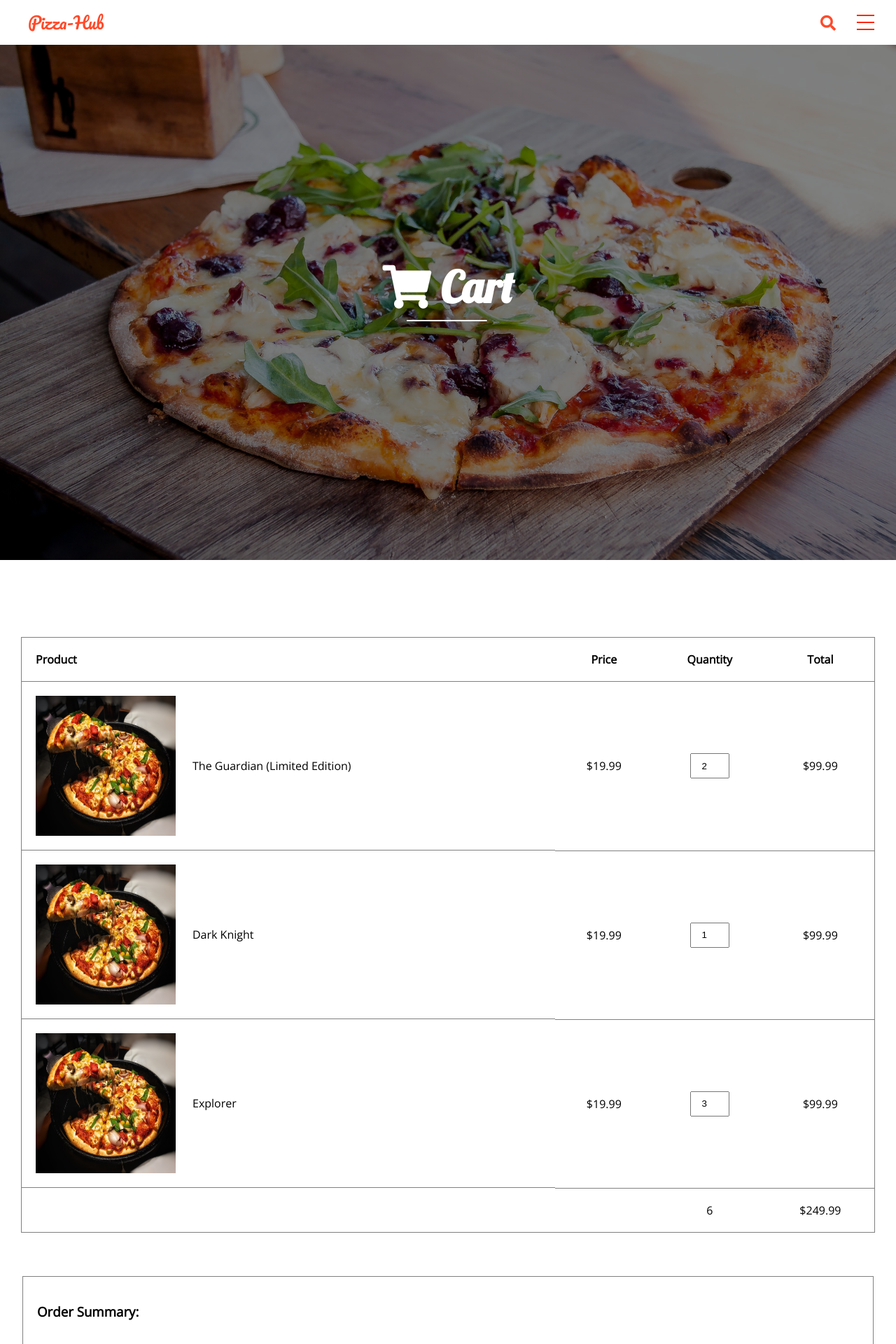
After one commit to Ronik22/Django_PizzaHub, a Django app: page /cart/ in a window 1280 px wide. The commit adds this page. Shown: the top 1920 px of the page at 70% size. Run offline with Django 3.2, Linux system fonts and the light colour scheme.

Commit message:
cart temp added

```diff
--- /dev/null
+++ b/cart/templates/cart/cart.html
@@ -0,0 +1,167 @@
+{% load static %}
+
+<!DOCTYPE html>
+<html lang="en">
+<head>
+    <meta charset="UTF-8">
+    <meta http-equiv="X-UA-Compatible" content="IE=edge">
+    <meta name="viewport" content="width=device-width, initial-scale=1.0">
+    <meta name="keywords" content="pizza,food,order,pizzahub,party">
+    <meta name="author" content="Ronik Bhattacharjee">
+    <meta name="description" content="Pizza-Hub is a pizza ordering website">
+
+    <!-- <link href="https://cdn.jsdelivr.net/npm/bootstrap@5.0.0-beta3/dist/css/bootstrap.min.css" rel="stylesheet" integrity="sha384-eOJMYsd53ii+scO/bJGFsiCZc+5NDVN2yr8+0RDqr0Ql0h+rP48ckxlpbzKgwra6" crossorigin="anonymous"> -->
+    <link rel="stylesheet" href="https://cdnjs.cloudflare.com/ajax/libs/font-awesome/5.15.3/css/all.min.css" integrity="sha512-iBBXm8fW90+nuLcSKlbmrPcLa0OT92xO1BIsZ+ywDWZCvqsWgccV3gFoRBv0z+8dLJgyAHIhR35VZc2oM/gI1w==" crossorigin="anonymous" />
+    <link rel="stylesheet" href="{% static 'ecom/css/style.css' %}">
+    <title>Pizza-Hub | Cart</title>
+</head>
+<body>
+
+    <!-- HEADER -->
+
+    <!-- NAVBAR -->
+    <nav style="background-color: rgb(255, 255, 255);" class="navbar">
+        <div style="font-family: 'Pacifico', cursive;" class="nav-logo">Pizza-Hub</div>
+        <div class="searchtoggle">
+            <i class="fas fa-search"></i>
+        </div>
+        <div onclick="openNav()" class="toggle-side-nav">
+            <div class="ntlines"></div>
+            <div class="ntlines"></div>
+            <div class="ntlines"></div>
+        </div>
+    </nav>
+
+    <!-- SIDENAVBAR  -->
+    <div id="mySidenav" class="sidenav">
+        <a href="javascript:void(0)" class="closebtn" onclick="closeNav()">&times;</a>
+        <br><br><br>
+        <a href="./index.html">Home</a>
+        <a href="./menu.html">Menu</a>
+        <a href="#">Reservation</a>
+        <a href="./cart.html">Cart</a>
+        <a href="#">About</a>
+        <a href="#">Contact</a>
+    </div>
+
+
+    <!-- MAIN BODY -->
+
+    <main>
+
+        <!-- FIRST PART -->
+
+        <div class="m-jumbo">
+            <h2 class="p2-heading"><i class="fas fa-shopping-cart"></i> Cart</h2>
+        </div>
+
+        <!-- SECOND PART -->
+
+        <!-- Cart -->
+
+        <div class="shpcart">
+            <table id="shptable">
+                <tr>
+                    <th class="thsplft">Product</th>
+                    <th>Price</th>
+                    <th>Quantity</th>
+                    <th>Total</th>
+                </tr>
+                <tr>
+                    <td class="shpimg">
+                        <img src="{% static 'ecom/images/karthik-garikapati-oBbTc1VoT-0-unsplash.jpg' %}" alt="">
+                        <div>The Guardian (Limited Edition)</div>
+                    </td>
+                    <td>$19.99</td>
+                    <td>
+                        <input class="tdinp" type="number" value="2" min="1" max="10">
+                    </td>
+                    <td>$99.99</td>
+                </tr>
+                <tr>
+                    <td class="shpimg">
+                        <img src="{% static 'ecom/images/karthik-garikapati-oBbTc1VoT-0-unsplash.jpg' %}" alt="">
+                        <div>Dark Knight</div>
+                    </td>
+                    <td>$19.99</td>
+                    <td>
+                        <input class="tdinp" type="number" value="1" min="1" max="10">
+                    </td>
+                    <td>$99.99</td>
+                </tr>
+                <tr>
+                    <td class="shpimg">
+                        <img src="{% static 'ecom/images/karthik-garikapati-oBbTc1VoT-0-unsplash.jpg' %}" alt="">
+                        <div>Explorer</div>
+                    </td>
+                    <td>$19.99</td>
+                    <td>
+                        <input class="tdinp" type="number" value="3" min="1" max="10">
+                    </td>
+                    <td>$99.99</td>
+                </tr>
+                <tr>
+                    <td class="thsplft">
+
+                    </td>
+                    <td></td>
+                    <td>6</td>
+                    <td>$249.99</td>
+                </tr>
+            </table>
+        </div>
+
+        <div class="shpcheckout">
+            <h3>Order Summary:</h3>
+            <hr style="margin: 20px 0px 30px 0px;">
+            <span>&nbsp&#9745 Item Subtotal: $249.99</span>
+            <span>&nbsp&#9745 Discount: $49</span>
+            <span>&nbsp&#9745 Delivery Charges: FREE</span>
+            <span>&nbsp&#9745 Amount to be paid: $200.99</span>
+            <button>Checkout</button>
+        </div>
+
+    </main>
+
+
+    <!-- FOOTER -->
+    <footer>
+    <!-- Contact form -->
+        <div class="f-container">
+            <div class="cfttab1">
+                <div id="ftrabt">
+                    <span>About</span><br><br>
+                    Lorem, ipsum dolor sit amet consectetur adipisicing elit. Est vel quam numquam maxime pariatur minus libero reprehenderit veritatis iste dolores?
+                </div>
+                <br><br>
+                <div><i class="fas fa-map-marker-alt"></i> &nbsp&nbsp 379 Hudson St, New York, US</div><br>
+                <div><i class="fas fa-phone-alt"></i>&nbsp&nbsp +21-3315-856987</div><br>
+                <div><i class="fas fa-envelope"></i>&nbsp&nbsp pizzaHub@example.com</div>
+                <br><br>
+                <div id="ftrsocial">
+                    <i class="fab fa-facebook-f"></i>
+                    <i class="fab fa-twitter"></i>
+                    <i class="fab fa-instagram"></i>
+                    <i class="fab fa-linkedin-in"></i>
+                    <i class="fab fa-google-plus-g"></i>
+                </div>
+            </div>
+            <div class="cfttab2">
+                <span id="gitctf">Get in Touch</span>
+                <form action="/action_page.php">
+                    <input type="text" id="fname" name="firstname" placeholder="First Name">
+                    <input type="text" id="lname" name="lastname" placeholder="Last Name">
+                    <input type="text" id="email" name="email" placeholder="Email ID">
+                    <textarea id="subject" name="subject" placeholder="Write your message here.." style="height:200px"></textarea>
+
+                    <input type="submit" value="Submit">
+                </form>
+            </div>
+        </div>
+    </footer>
+
+    <!-- SCRIPTS -->
+    <!-- <script src="https://cdn.jsdelivr.net/npm/bootstrap@5.0.0-beta3/dist/js/bootstrap.bundle.min.js" integrity="sha384-JEW9xMcG8R+pH31jmWH6WWP0WintQrMb4s7ZOdauHnUtxwoG2vI5DkLtS3qm9Ekf" crossorigin="anonymous"></script> -->
+    <script src="{% static 'ecom/js/script.js' %}"></script>
+</body>
+</html>
--- /dev/null
+++ b/cart/urls.py
@@ -0,0 +1,7 @@
+from django.contrib import admin
+from django.urls import path, include
+from .views import cart
+
+urlpatterns = [
+    path('', cart, name="cart"),
+]
--- a/cart/views.py
+++ b/cart/views.py
@@ -1,3 +1,11 @@
 from django.shortcuts import render
+from .models import Cart, Entry
 
 # Create your views here.
+
+def cart(request):
+    products = Entry.objects.all()
+    context = {
+        "products": products
+    }
+    return render(request, 'cart/cart.html', context)
--- a/ecom/static/ecom/css/style.css
+++ b/ecom/static/ecom/css/style.css
@@ -764,3 +764,86 @@
   color: #01447e;
   text-decoration: underline;
 }
+
+
+
+/* CART */
+
+
+.shpcart table,
+.shpcart th,
+.shpcart td {
+  border-bottom: 1px solid grey;
+  border-collapse: collapse;
+}
+
+.shpcart table {
+  border: 1px solid grey;
+}
+
+.shpcart th,
+.shpcart td {
+  padding: 20px;
+  text-align: center;
+}
+
+.shpcart .thsplft {
+  text-align: left;
+}
+
+#shptable {
+  width: 100%;
+}
+
+.shpcart {
+  padding: 30px;
+  margin-top: 60px;
+  overflow-x: auto;
+}
+
+.shpimg img {
+  width: 200px;
+  height: 200px;
+}
+
+.shpimg {
+  display: flex;
+  align-items: center;
+}
+
+.shpimg div {
+  padding-left: 1.5rem;
+}
+
+.tdinp {
+  text-align: center;
+  height: 30px;
+}
+
+.shpcheckout {
+  margin: 2rem;
+  padding: 20px;
+  display: flex;
+  flex-direction: column;
+  border: 1px solid grey;
+  line-height: 1.5em;
+}
+
+.shpcheckout button {
+  margin-top: 20px;
+  background-color: #FD0100;
+  border: 1px solid transparent;
+  width: 120px;
+  color: white;
+  padding: 10px 15px;
+  text-align: center;
+  font-size: 16px;
+  cursor: pointer;
+  transition: 0.3s ease-in-out;
+}
+
+.shpcheckout button:hover {
+  background-color: white;
+  color: #FD0100;
+  border: 1px solid #FD0100;
+}
--- a/myproject/urls.py
+++ b/myproject/urls.py
@@ -20,4 +20,5 @@
 urlpatterns = [
     path('admin/', admin.site.urls),
     path('', include('ecom.urls')),
+    path('cart/', include('cart.urls')),
 ]
```
